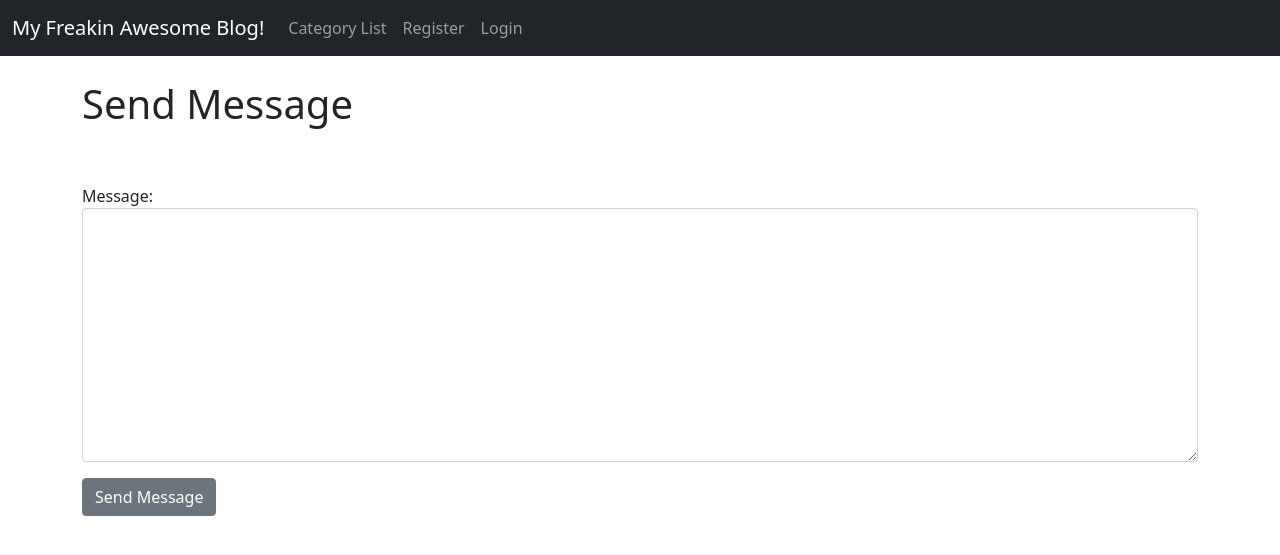
After one commit to Samer98/simpleblog, a Django app: page /send_message/2 in a window 1280 px wide. The commit adds this page. Shown: the top 555 px of the page. Run offline with Django 4.2, Linux system fonts and the light colour scheme; some libraries are stand-ins or nearby versions.

Commit message:
adding the messages system

```diff
--- a/theblog/admin.py
+++ b/theblog/admin.py
@@ -1,9 +1,10 @@
 from django.contrib import admin
-from .models import Post , Category , Profile , Comment
+from .models import Post , Category , Profile , Comment , Message
 # Register your models here.
 
 admin.site.register(Post)
 admin.site.register(Category)
 admin.site.register(Profile)
 admin.site.register(Comment)
+admin.site.register(Message)
 # class PostAdmin():
--- a/theblog/forms.py
+++ b/theblog/forms.py
@@ -1,5 +1,5 @@
 from django import forms
-from .models import Post, Category, Comment
+from .models import Post, Category, Comment , Message
 
 
 
@@ -43,3 +43,11 @@ class CommentForm(forms.ModelForm):
 
         widgets = {
             'comment': forms.Textarea(attrs={'class': 'form-control'}),}
+
+class SendMessageForm(forms.ModelForm):
+    class Meta:
+        model = Message
+        fields = ('message',)
+
+        widgets = {
+            'message': forms.Textarea(attrs={'class': 'form-control'}),}
--- a/theblog/models.py
+++ b/theblog/models.py
@@ -2,57 +2,75 @@ from django.db import models
 from django.contrib.auth.models import User
 from django.urls import reverse
 from ckeditor.fields import RichTextField
-from datetime import datetime,date
+from datetime import datetime, date
+
+
 # Create your models here.
 
 class Category(models.Model):
     name = models.CharField(max_length=255)
+
     def __str__(self):
         return self.name
 
     def get_absolute_url(self):
         return reverse('home')
 
+
 class Profile(models.Model):
     user = models.OneToOneField(User, null=True, on_delete=models.CASCADE)
     bio = models.TextField()
-    profile_pic = models.ImageField(null=True,blank=True,upload_to="images/profile/")
-    facebook_url = models.CharField(max_length=255,blank=True,null=True)
-
+    profile_pic = models.ImageField(null=True, blank=True, upload_to="images/profile/")
+    facebook_url = models.CharField(max_length=255, blank=True, null=True)
+    has_new_messages = models.BooleanField(default=False)
     def __str__(self):
         return str(self.user)
 
     def get_absolute_url(self):
         return reverse('home')
+
+
 class Post(models.Model):
     STATUS_CHOICES = [
         ("PENDING", "PENDING"),
         ("SOLD", "SOLD"),
     ]
     title = models.CharField(max_length=255)
-    header_image = models.ImageField(null=True,blank=True,upload_to="images/")
+    header_image = models.ImageField(null=True, blank=True, upload_to="images/")
     title_tag = models.CharField(max_length=255)
-    author = models.ForeignKey(User,on_delete=models.CASCADE)
+    author = models.ForeignKey(User, on_delete=models.CASCADE)
     # body = models.TextField()
-    body = RichTextField(blank=True,null=True)
+    body = RichTextField(blank=True, null=True)
     post_date = models.DateField(auto_now_add=True)
-    category = models.CharField(max_length=255,default='coding')
-    likes = models.ManyToManyField(User,related_name="blog_posts")
-    status = models.CharField(max_length=20,choices=STATUS_CHOICES,default="PENDING")
+    category = models.CharField(max_length=255, default='coding')
+    likes = models.ManyToManyField(User, related_name="blog_posts")
+    status = models.CharField(max_length=20, choices=STATUS_CHOICES, default="PENDING")
 
     def total_likes(self):
         return self.likes.count()
+
     def __str__(self):
         return self.title + ' | ' + str(self.author)
 
     def get_absolute_url(self):
         return reverse('home')
 
+
 class Comment(models.Model):
-    post = models.ForeignKey(Post,related_name='comments',on_delete=models.CASCADE)
+    post = models.ForeignKey(Post, related_name='comments', on_delete=models.CASCADE)
     name = models.CharField(max_length=255)
     comment = models.TextField()
     date_added = models.DateTimeField(auto_now_add=True)
 
     def __str__(self) -> str:
         return f"{self.post.title} , {self.name}"
+
+
+class Message(models.Model):
+    receiver_name = models.ForeignKey(User, related_name='receiver_name', on_delete=models.CASCADE)
+    sender_name = models.ForeignKey(User, related_name='sender_name', on_delete=models.CASCADE)
+    message = models.TextField()
+    date_added = models.DateTimeField(auto_now_add=True)
+
+    def __str__(self) -> str:
+        return f"{self.sender_name} to {self.receiver_name}"
--- a/theblog/templates/article_details.html
+++ b/theblog/templates/article_details.html
@@ -40,6 +40,9 @@
 
             {% endif %}
             {{total_likes}} Likes
+        </form>
+                <a href ="{% url 'send_message' post.pk %}"  class ="btn btn-danger"> send message </a>
+
         </form>
     {% else %}
     <small>  <a href="{% url 'login'%}"> Login</a> to like </small> -------- <small> number of likes {{total_likes}}  </small>
--- a/theblog/templates/base.html
+++ b/theblog/templates/base.html
@@ -63,7 +63,12 @@
                               Profile
                           </a>
 
+                      <li class="nav-item ms-0">
+                          <a href="{% url 'message_detail' user.id %}"> <img src="{% static 'theblog/images/no message.png' %}" class="img-fluid rounded-start" width="40" height="40" ></a>
+                      </li>
+
                     {% if user.profile.profile_pic %}
+
                       <li class="nav-item ms-auto">
                           <img src="{{ user.profile.profile_pic.url }}" class="img-fluid rounded-start" width="40" height="40"></a>
                       </li>
--- /dev/null
+++ b/theblog/templates/send_message.html
@@ -0,0 +1,18 @@
+{% extends 'base.html' %}
+
+{% block title %}
+    Send Message
+  {% endblock %}
+{% block content %}
+
+<h1>Send Message</h1>
+<br/><br/>
+<div class = "form-group" >
+    <form method="POST" enctype ="multipart/form-data">
+        {% csrf_token %}
+        {{ form.as_p }}
+        <button class="btn btn-secondary">Send Message</button>
+    </form>
+    </div>
+
+{% endblock %}
--- a/theblog/urls.py
+++ b/theblog/urls.py
@@ -1,7 +1,7 @@
 from django.contrib import admin
 from django.urls import path , include
 from . import views
-from .views import HomeView , ArticleDetailView , AddPostView , UpdatePostView , DeletePostView ,AddCommentView, AddCategoryView , CategoryView , CategoryListView,LikeView
+from .views import HomeView , ArticleDetailView , AddPostView , UpdatePostView , DeletePostView ,AddCommentView, AddCategoryView , CategoryView , CategoryListView,LikeView,SendMessageView,MessageView
 
 urlpatterns = [
     path('',HomeView.as_view(), name='home'),
@@ -13,6 +13,8 @@ urlpatterns = [
     path('category/<str:cats>/', CategoryView, name='category'),
     path('category-list/', CategoryListView, name='category-list'),
     path('like/<int:pk>',LikeView, name='like_post'),
+    path('message/<int:pk>',MessageView, name='message_detail'),
+    path('send_message/<int:pk>',SendMessageView.as_view(), name='send_message'),
     path('article/<int:pk>/comment', AddCommentView.as_view(), name='add_comment'),
 
     # AddPostView
--- a/theblog/views.py
+++ b/theblog/views.py
@@ -1,7 +1,7 @@
 from django.shortcuts import render, get_object_or_404
 from django.views.generic import ListView,DetailView,CreateView,UpdateView,DeleteView
-from .models import Post , Category , Comment
-from .forms import PostForm , EditPostForm,CommentForm
+from .models import Post, Category, Comment, Message
+from .forms import PostForm, EditPostForm, CommentForm, SendMessageForm
 from django.urls import reverse_lazy , reverse
 from django.http import HttpResponseRedirect
 # Create your views here.
@@ -35,6 +35,8 @@ class HomeView(ListView):
 def CategoryListView(request):
     cat_menu_list = Category.objects.all()
     return render(request,'category_list.html',{'cat_menu_list':cat_menu_list})
+
+
 
 class ArticleDetailView(DetailView,CreateView):
     model = Post
@@ -92,6 +94,33 @@ class AddCommentView(CreateView):
         pk = self.kwargs['pk']
         return reverse_lazy("article-detail", kwargs={'pk': pk})
 
+class SendMessageView(CreateView):
+    model = Message
+    template_name = 'send_message.html'
+    form_class = SendMessageForm
+
+    def form_valid(self, form):
+        print(Post.objects.filter(id=self.kwargs['pk'])[0].author)
+        form.instance.receiver_name=Post.objects.filter(id=self.kwargs['pk'])[0].author
+        form.instance.sender_name = self.request.user
+        return super().form_valid(form)
+    def get_success_url(self):
+        pk = self.kwargs['pk']
+        return reverse_lazy("article-detail", kwargs={'pk': pk})
+def MessageView(request,pk):
+    messages = Message.objects.filter(receiver_name_id=pk)
+    print(messages)
+    return render(request,'message_detail.html',{'messages':messages,'receiver_id':pk})
+# class MessageView(DetailView):
+#     model = Message
+#     template_name = 'message_detail.html'
+#
+#     def get_context_data(self, *args, **kwargs):
+#         message = Message.objects.filter(id=2)
+#         context = super(MessageView, self).get_context_data(*args, **kwargs)
+#
+#         context["message"] = message
+#         return context
 
 class AddCategoryView(CreateView):
     model = Category
@@ -101,9 +130,6 @@ class AddCategoryView(CreateView):
 
 def CategoryView(request,cats):
     category_post = Post.objects.filter(category=cats.title().replace('-',' '))
-    # cats="Party game"
-    # print(cats.replace(' ','-'))
-    # print(category_post)
     category = cats.title().replace('-',' ')
     return render(request,'categories.html',{'cats':category,'category_posts':category_post})
 
```
Also changed, not shown: theblog/templates/message_detail.html (added, +30 -0 lines), db.sqlite3, media/images/sherif_1024x10242x-500x500.jpg (added), static/theblog/images/message.png (added), static/theblog/images/no message.png (added), theblog/migrations/0017_message.py (added), theblog/migrations/0018_alter_message_receiver_name_and_more.py (added).
